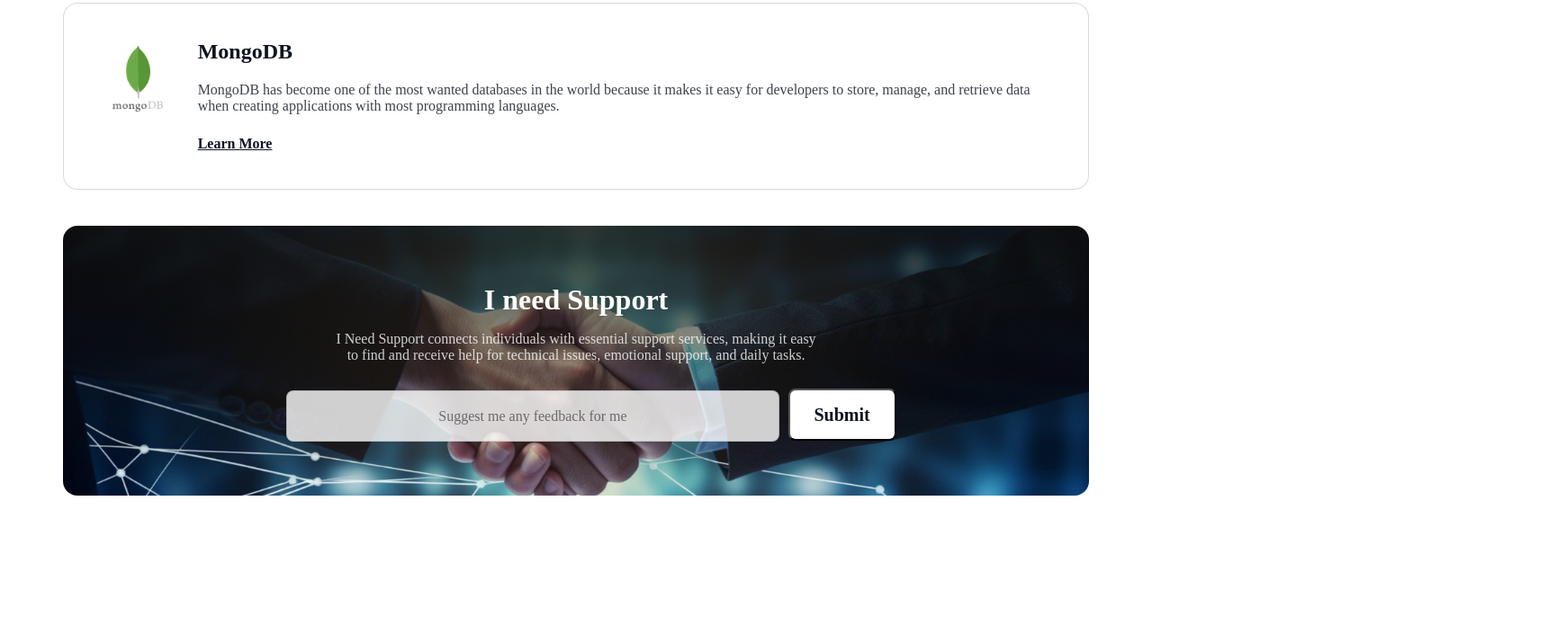
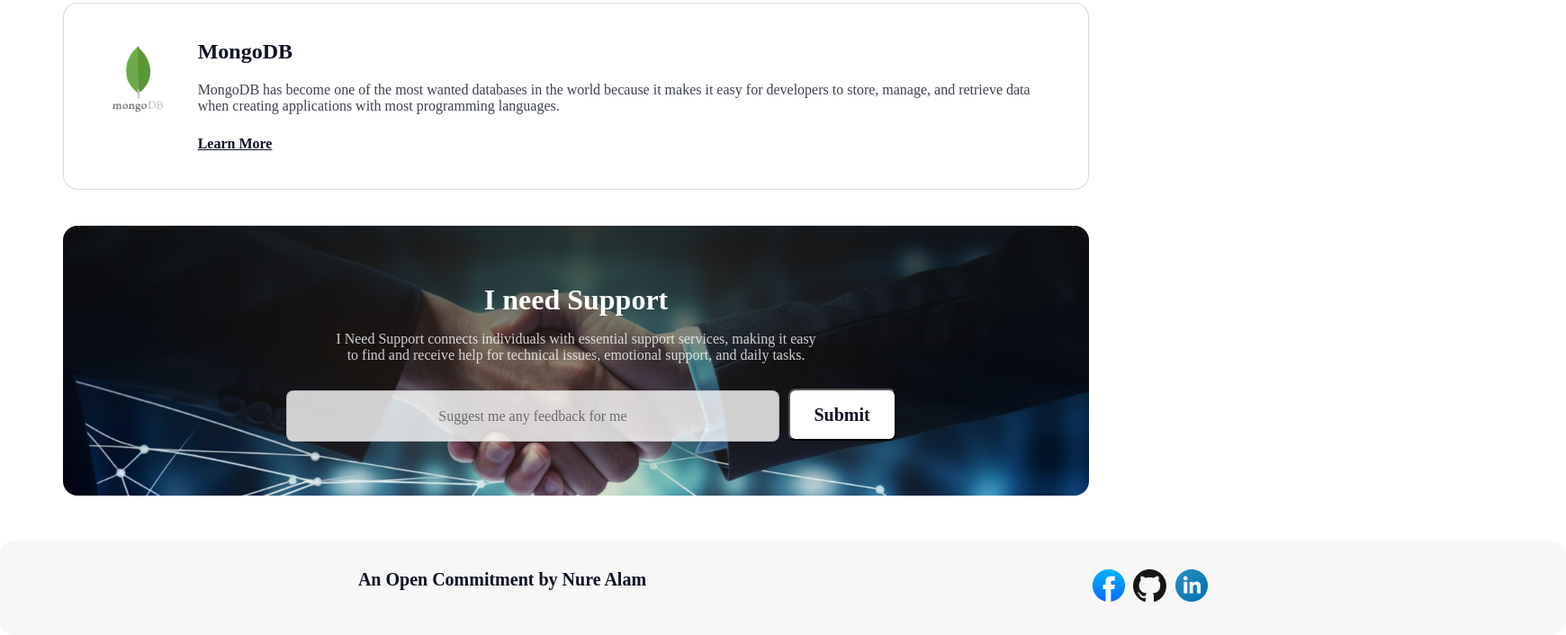
Before and after one commit to NureAlam68/assignment-1, a plain HTML site: page index.html in a window 1280 px wide. Shown: the part 4355-5061 px from the top of the page at 90% size, 1740 px wide, since content can reach past the window. Before the commit the page ends 4910 px from the top, so only its background shows below. Drawn offline with Linux system fonts and the light colour scheme; a web font is replaced by a local one.

Commit message:
added footer

```diff
--- a/index.html
+++ b/index.html
@@ -127,6 +127,13 @@
             </div>
         </section>
     </main>
-    <footer></footer>
+    <footer>
+        <p>An Open Commitment by Nure Alam</p>
+        <div class="footer-img-link">
+            <a href="https://www.facebook.com/profile.php?id=100019022316999" target="_blank"><img src="assets/facebook.png" alt="facebook"></a>
+            <a href="https://github.com/NureAlam68" target="_blank"><img src="assets/github.png" alt="github"></a>
+            <a href="https://www.linkedin.com/in/nure-alam-444887266/" target="_blank"><img src="assets/linkedin-icon 1.png" alt="linkedin"></a>
+        </div>
+    </footer>
 </body>
 </html>
--- a/styles/style.css
+++ b/styles/style.css
@@ -564,3 +564,22 @@ nav > ul > li {
     font-size: 20px;
     font-weight: 600;
 }
+
+/* footer style */
+footer {
+    width: 1440px;
+    border-radius: 16px;
+    background: rgba(13, 19, 33, 0.03);
+    display: flex;
+    justify-content: space-around;
+    margin: 0 auto;
+    margin-top: 50px;
+    padding: 32px 150px;
+}
+
+footer > p {
+    color: rgb(13, 19, 33);
+    font-family: Azeret Mono;
+    font-size: 20px;
+    font-weight: 600;
+}
```
